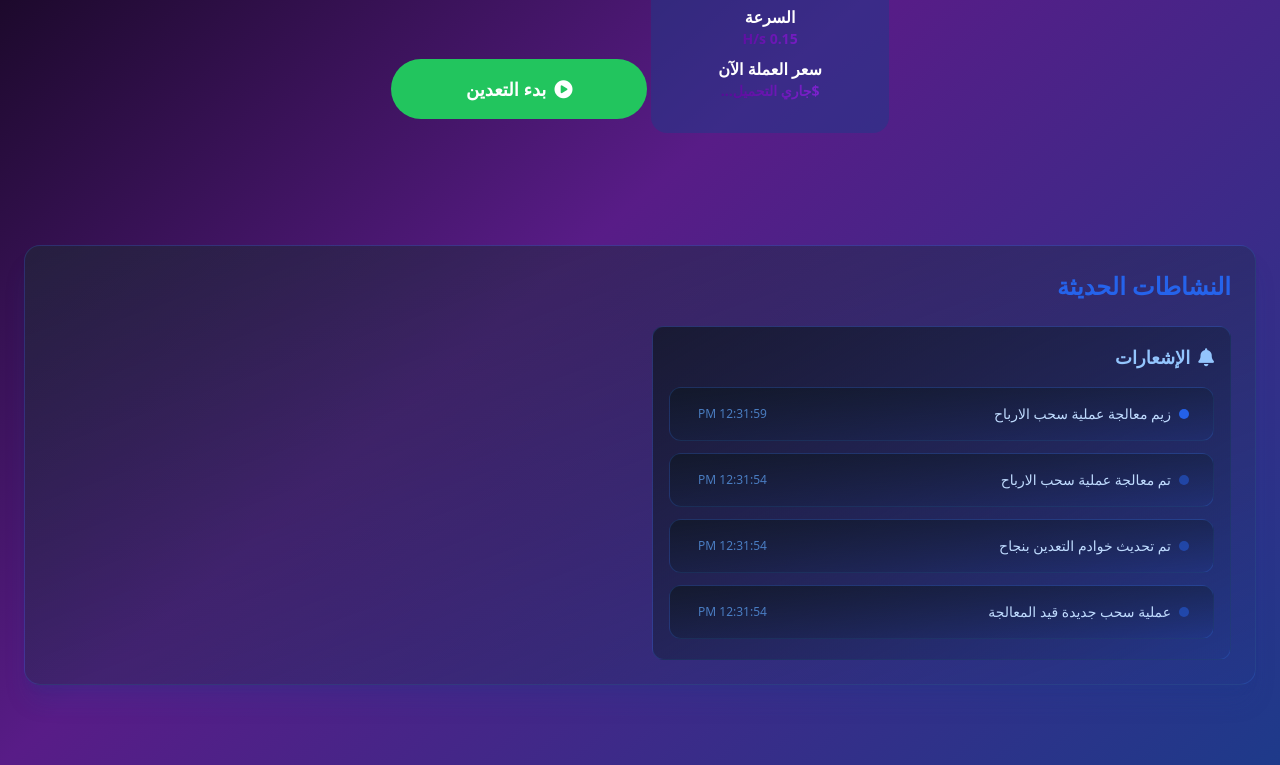
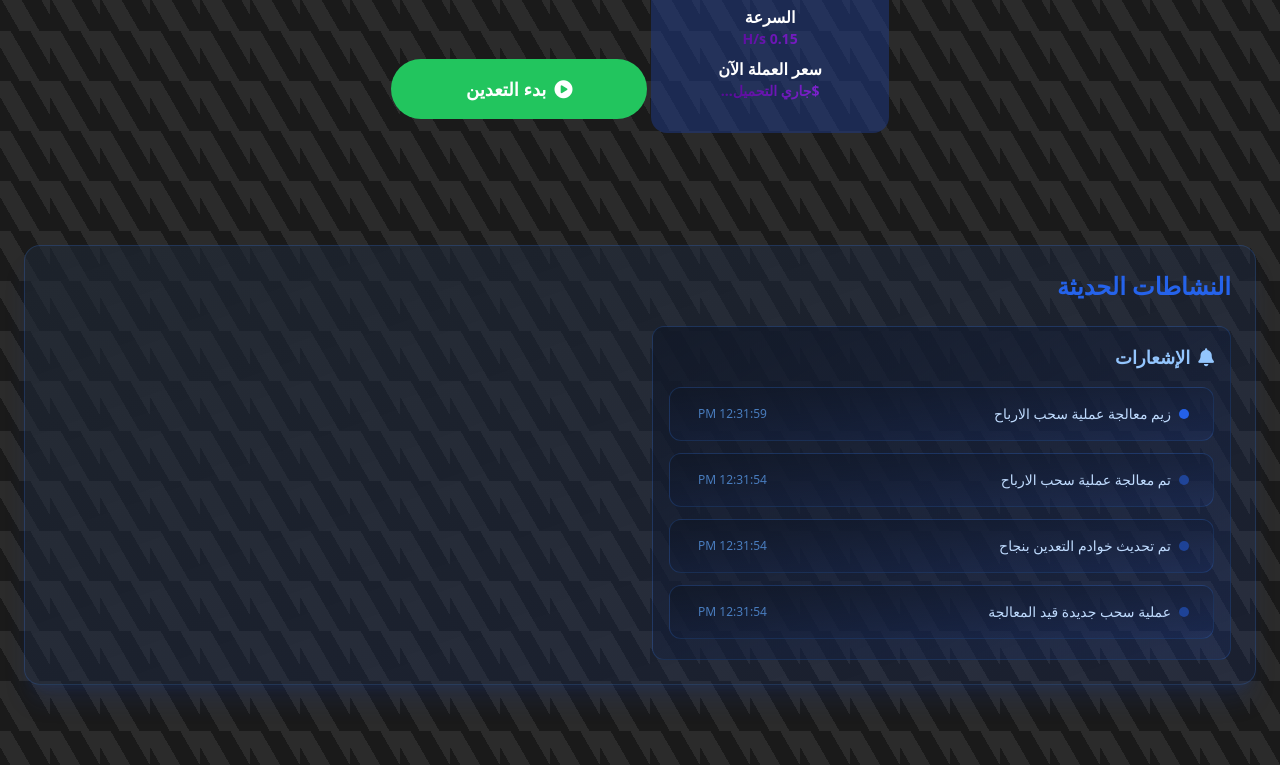
Before and after one commit to SASADASDW/SOLANA, a plain HTML site: page index.html in a window 1280 px wide. Shown: the part 369-1134 px from the top of the page. Drawn offline with nearby package versions, Linux system fonts and the light colour scheme; a script that the page names is missing.

Commit message:
Update index.html

```diff
--- a/index.html
+++ b/index.html
@@ -8,6 +8,12 @@
   <link rel="stylesheet" href="https://cdnjs.cloudflare.com/ajax/libs/font-awesome/6.0.0/css/all.min.css">
   <script src="https://cdn.jsdelivr.net/npm/qrcode/build/qrcode.min.js"></script>
   <style>
+    body {
+      background-color: #000; /* Fallback color */
+      background-image: repeating-linear-gradient(60deg, #1A1A1A 0%, #1A1A1A 25%, #2B2B2B 25%, #2B2B2B 50%, #1A1A1A 50%, #1A1A1A 75%, #2B2B2B 75%, #2B2B2B 100%);
+      background-size: 50px 50px; /* Size of the hexagons */
+    }
+
     @keyframes pulse-glow {
       0% { box-shadow: 0 0 0 0 rgba(52, 93, 157, 0.5); }
       100% { box-shadow: 0 0 0 20px rgba(52, 93, 157, 0); }
@@ -105,7 +111,7 @@
     }
   </style>
 </head>
-<body class="bg-gradient-to-br from-black via-purple-900 to-blue-900 min-h-screen text-white">
+<body class="min-h-screen text-white">
   <!-- شريط التنقل -->
   <nav class="container mx-auto px-6 py-4">
     <div class="flex items-center justify-between">
```
